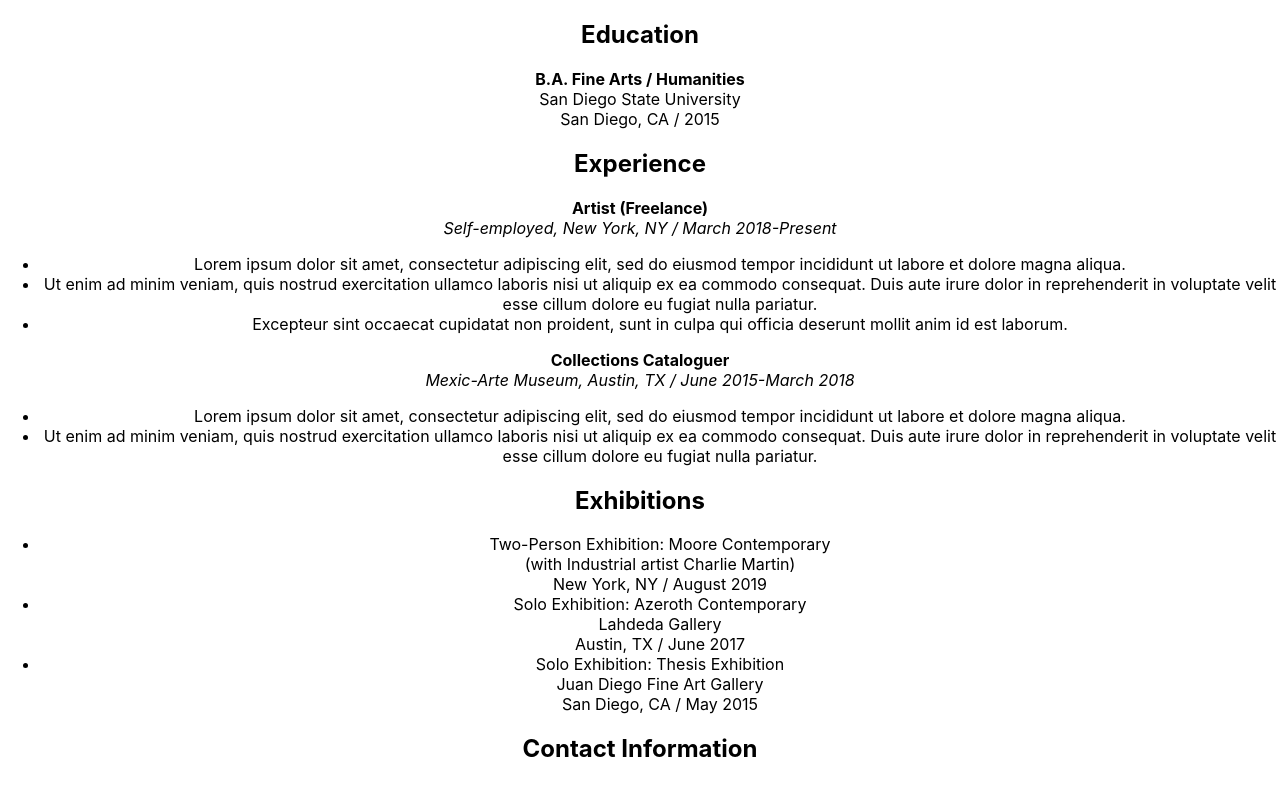
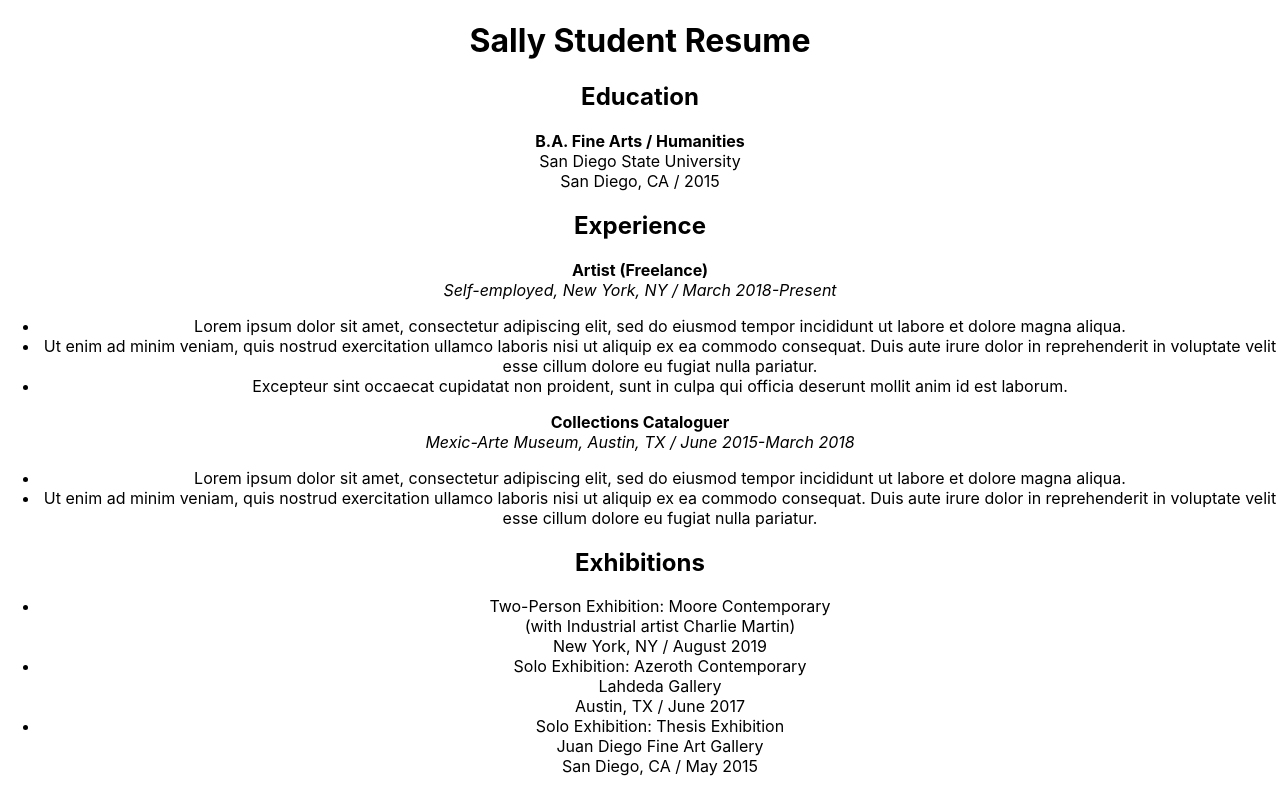
Before and after one commit to thinkful-ei-leopard/paul-ron-sally-student, a React (Create React App) app: page / in a window 1280 px wide. Shown: the top 785 px of the page. Built offline with nearby package versions, Linux system fonts and the light colour scheme.

Commit message:
Put Sallys name into a Prop

```diff
--- a/src/App.js
+++ b/src/App.js
@@ -1,10 +1,13 @@
 import React from 'react';
-import logo from './logo.svg';
 import './App.css';
 
 function App() {
+  const studentName = 'Sally Student';
   return (
     <div className="App">
+    <header>
+  <h1>{studentName} Resume</h1>
+    </header>
         <section>
         <header>
           <h2>Education</h2>
```
